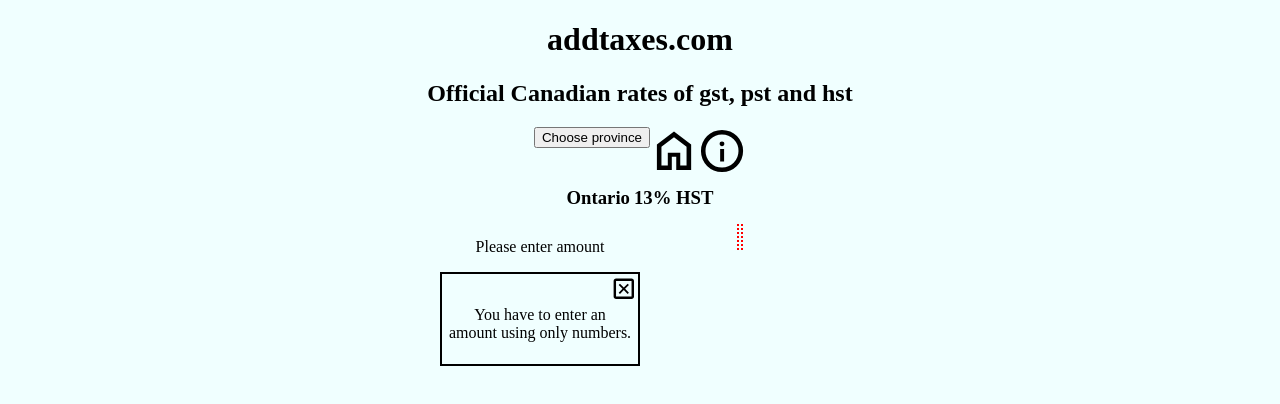
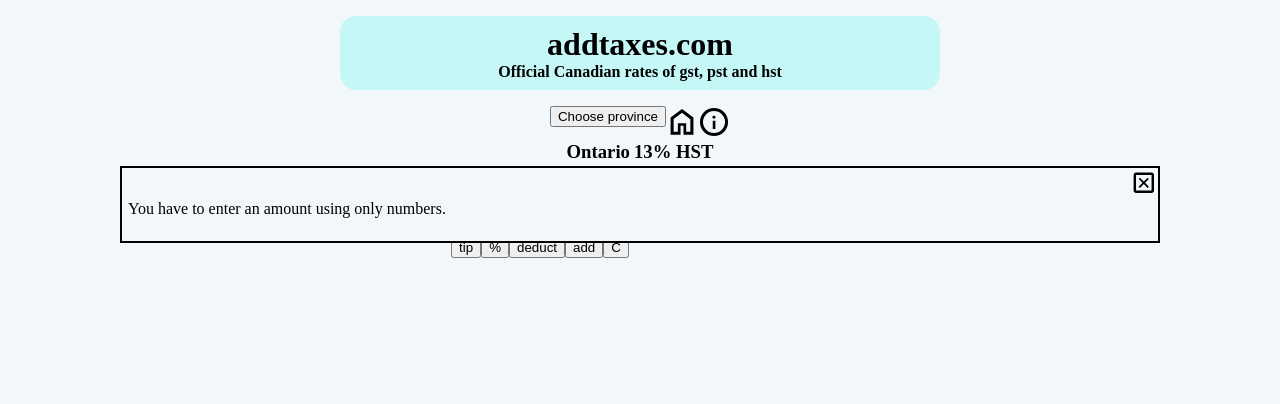
Before and after one commit to Mortymus/addtaxes.com, a plain HTML site: page index.html in a window 1280 px wide. Both pictures are taken after typing "Sample" into the empty fields and a click on the button "add". Drawn offline with Linux system fonts and the light colour scheme.

Commit message:
Improved functionality + continued css.

```diff
--- a/displayObjects.js
+++ b/displayObjects.js
@@ -47,10 +47,14 @@ function showAmount(amountObject, provinceObject, operator = null) {
         console.log("Kjører if");
         resetDisplay("total-text");
         resetDisplay("total-amount");
+        switchClasses("td-no-border", "td-border", "total-text");
+        switchClasses("td-no-border", "td-border", "total-amount");
         document.getElementById("total-text").innerText = "Total:";
         document.getElementById("total-amount").innerText = amountObject.total.toFixed(2) + "$";
     } else {
         console.log("Kjører ikke if");
+        switchClasses("td-border", "td-no-border", "total-text");
+        switchClasses("td-border", "td-no-border", "total-amount");
         removeDisplay("total-text");
         removeDisplay("total-amount");
     };
@@ -58,8 +62,12 @@ function showAmount(amountObject, provinceObject, operator = null) {
         if (amountObject.tip > 0) {
             resetDisplay(tipDisplays[i]);
             document.getElementById(tipDisplays[i]).innerText = tips[i];
+            switchClasses("td-no-border", "td-border", "tip-total-text");
+            switchClasses("td-no-border", "td-border", "tip-total-amount");
         } else {
-        removeDisplay(tipDisplays[i])
+            removeDisplay(tipDisplays[i])
+            switchClasses("td-border", "td-no-border", "tip-total-text");
+            switchClasses("td-border", "td-no-border", "tip-total-amount");
         };
     };
     console.log("End of showAmount(): ",amountObject);
@@ -106,4 +114,8 @@ function clearAmount() {
         document.getElementById(displays[i]).innerText = "";
         document.getElementById(displays[i]).style.display = "";
     };
+    switchClasses("td-border", "td-no-border", "total-text");
+    switchClasses("td-border", "td-no-border", "total-amount");
+    switchClasses("td-border", "td-no-border", "tip-total-text");
+    switchClasses("td-border", "td-no-border", "tip-total-amount");
 };
--- a/index.html
+++ b/index.html
@@ -14,12 +14,13 @@
 
     <body onload="showProvince(province)">
 
-        <header>
+        <header id="header-main">
             <h1>addtaxes.com</h1>
             <h2>Official Canadian rates of gst, pst and hst</h2>
         </header>
+        <header>
+        <nav>
 
-        <nav>
             <div class="container" id="container-provinces">
                 <button onclick="dropMenu('drop-down-provinces')">
                     Choose province
@@ -66,6 +67,7 @@
                     </button>
                 </div>
             </div>
+
             <svg xmlns="http://www.w3.org/2000/svg" class="svg-icon"  viewBox="0 -960 960 960">
                 <path d="M229-189h127v-257h249v257h126v-377L480-754 229-566.333V-189Zm-91 91v-514l342-257
                     343 257v514H525v-268h-89v268H138Zm342-374Z"/>
@@ -85,7 +87,9 @@
                     479.729-810q-136.242 0-232.985 96.327Q150-617.346 150-479.729q0
                     136.242 96.387 232.985Q342.773-150 480.271-150ZM480-480Z"/>
             </svg>
+
         </nav>
+        </header>
 
         <header>
             <table>
@@ -106,10 +110,6 @@
 
         <main>
 
-            <section id="calculator" class="main-section container">
-                <p>
-                    Please enter amount
-                </p>
             <div id="error" class="drop-down-hidden">
                 <svg xmlns="http://www.w3.org/2000/svg" class="svg-x"
                     onclick="hideMenu('error')" viewBox="0 -960 960 960">
@@ -124,6 +124,11 @@
                 <p id="error-msg">
                 </p>
             </div>
+
+            <section id="calculator" class="main-section">
+                <p>
+                    Please enter amount
+                </p>
                 <input type="text" id="amount">
                 <nav>
                     <div class="container" id="container-tip">
@@ -165,21 +170,20 @@
                         <td id="hst-amount"></td>
                     </tr>
                     <tr>
-                        <td id="total-text"></td>
-                        <td id="total-amount"></td>
+                        <td id="total-text" class="td-no-border"></td>
+                        <td id="total-amount" class="td-no-border"></td>
                     </tr>
                     <tr>
                         <td id="tip-text"></td>
                         <td id="tip-amount"></td>
                     </tr>
                     <tr>
-                        <td id="tip-total-text"></td>
-                        <td id="tip-total-amount"></td>
+                        <td id="tip-total-text" class="td-no-border"></td>
+                        <td id="tip-total-amount" class="td-no-border"></td>
                     </tr>
                 </table>
             </section>
 
         </main>
-
     </body>
 </html>
--- a/tax_style.css
+++ b/tax_style.css
@@ -2,16 +2,19 @@
 
 :root {
     --color-text: #000000;
-    --color-background: azure;
+    --color-border: #000000;
+    --color-background: rgb(241, 247, 250);
+    --color-header: rgb(198, 247, 247);
 }
 
 /* Body */
 
 body {
-    max-width: 800px;
+    max-width: 600px;
     margin: auto;
     color: var(--color-text);
     background-color: var(--color-background);
+    padding: 1rem;
 }
 
 /* Header */
@@ -20,19 +23,33 @@ header {
     text-align: center;
 }
 
-header table {
-    margin:auto;
+#header-main {
+    background-color: var(--color-header);
+    border-radius: 1rem;
+    padding: 0.6rem;
+    margin-bottom: 1rem;
 }
 
-h3 {
-    margin: 0.6rem auto 0.6rem auto;
+header table {
+    margin: auto;
 }
+
+h1, h2, h3 {
+    margin: 0;
+}
+
+
+
+h2 {
+    font-size: 1rem;
+}
+
 
 /* Top navigation bar */
 
 .svg-icon {
-    height: 48px;
-    width: 48px;
+    height: 32px;
+    width: 32px;
     transform: scale(1);
     fill: var(--color-text);
 }
@@ -77,11 +94,10 @@ nav {
 
 #error {
     padding: 1rem 0.4rem 0.4rem 0.4rem;
-    border: solid var(--color-text) 2px;
-}
+    border: solid var(--color-border) 2px;
+    min-width: 80%;
+    max-width: 500px;
 
-#feedback td {
-    background: red;
 }
 
 /* Main */
@@ -104,4 +120,19 @@ main {
 
 #feedback-table {
     margin: auto;
+    margin-top: 1rem;
+    border-collapse: collapse;
 }
+
+#feedback-table td {
+    text-align: right;
+}
+
+.td-border {
+    border-top: solid 0.1rem var(--color-border);
+    border-bottom: 0.25rem double;
+}
+
+.td-no-border {
+    border: none;
+}
```
Lines whose indentation alone changed are shown as unchanged.
